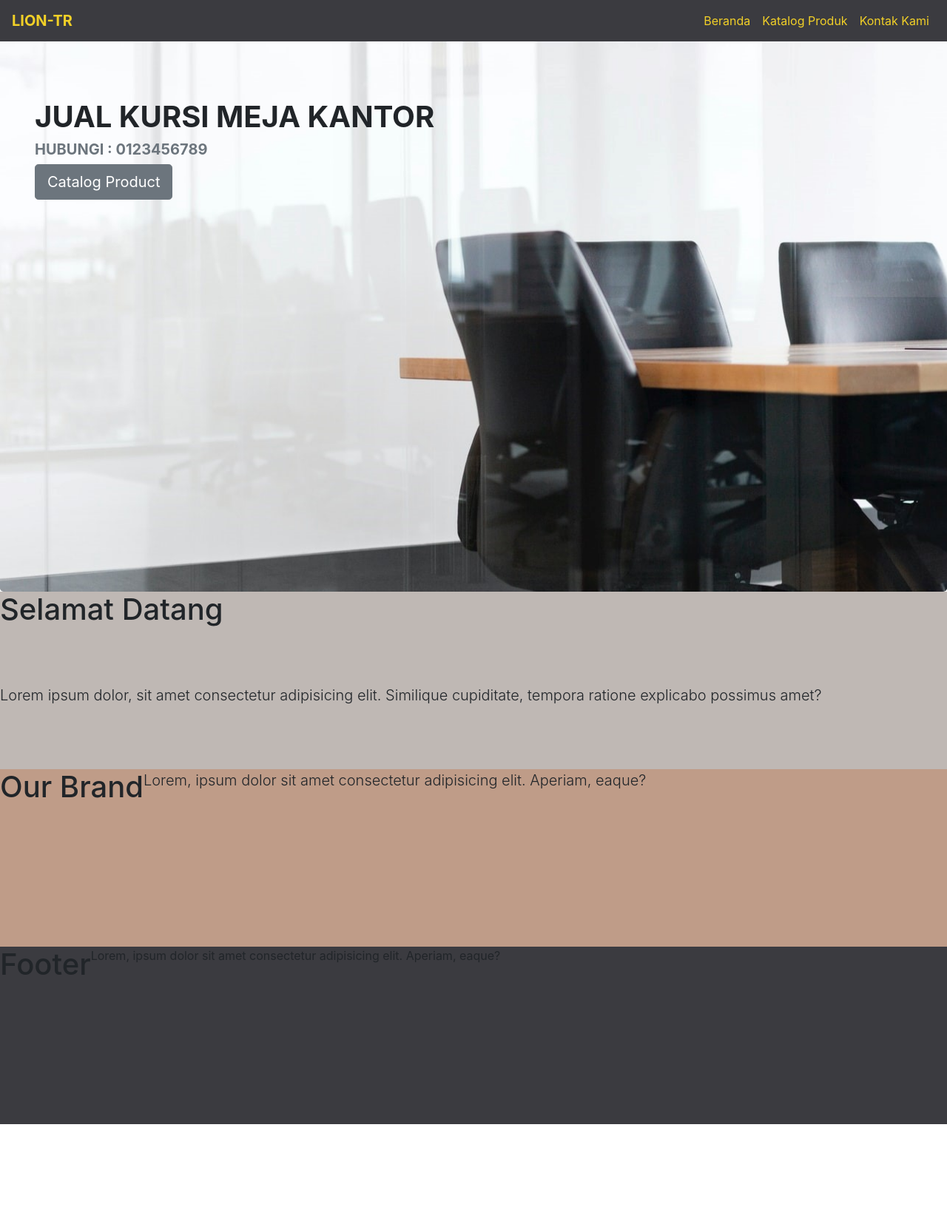
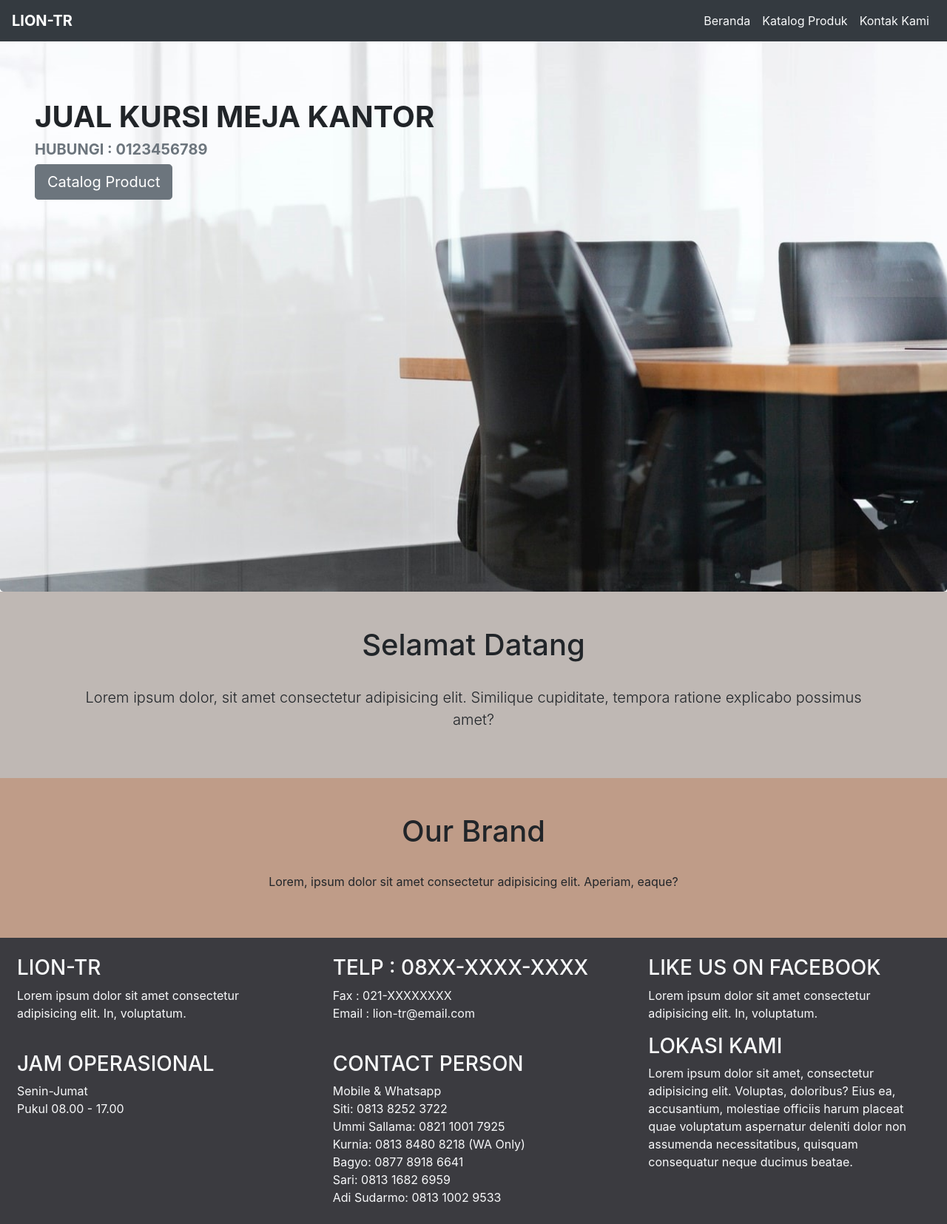
Before and after one commit to sawm97/lion-tr, a React (Create React App) app: page / in a window 1280 px wide. Shown: the whole page at 74% size. Before the commit the page ends 1520 px from the top, so only its background shows below. Built offline with nearby package versions, Linux system fonts and the light colour scheme.

Commit message:
margin home containers

```diff
--- a/src/components/Header.jsx
+++ b/src/components/Header.jsx
@@ -15,19 +15,19 @@ export default function Header() {
 
     return (
         <div className="container-fluid mw-100">
-            <Navbar style={{backgroundColor: "#3B3B40"}} className="fixed-top" dark expand="md">
-                <NavbarBrand href="/" style={{color: "#F2D027"}} className="font-weight-bolder" >LION-TR</NavbarBrand>
+            <Navbar className="bg-dark fixed-top" dark expand="md">
+                <NavbarBrand href="/" className="font-weight-bolder">LION-TR</NavbarBrand>
                 <NavbarToggler onClick={toggle} />
                 <Collapse isOpen={isOpen} navbar>
                     <Nav className="bg-transparant ml-auto" navbar>
                         <NavItem>
-                            <NavLink href="/" style={{color: "#F2D027"}}>Beranda</NavLink>
+                            <NavLink href="/" className="text-light">Beranda</NavLink>
                         </NavItem>
                         <NavItem>
-                            <NavLink href="/catalog-product" style={{color: "#F2D027"}}>Katalog Produk</NavLink>
+                            <NavLink href="/catalog-product" className="text-light">Katalog Produk</NavLink>
                         </NavItem>
                         <NavItem>
-                            <NavLink href="/contact-us" style={{color: "#F2D027"}}>Kontak Kami</NavLink>
+                            <NavLink href="/contact-us" className="text-light">Kontak Kami</NavLink>
                         </NavItem>
                     </Nav>
                 </Collapse>
--- a/src/components/Home.jsx
+++ b/src/components/Home.jsx
@@ -4,8 +4,8 @@ import './style.css'
 
 export default function Home() {
     return (
-        <div className="container mw-100">
-            <div className="row jumbotron mb-0">
+        <div className="container mw-100 vh-100">
+            <div className="row jumbotron mb-0 h-100">
                 <div className="container float-right column">
                     <h1 className="display-5 fa-font-awesome font-weight-bold">JUAL KURSI MEJA KANTOR</h1>
                     <h1 className="lead font-weight-bold text-secondary">HUBUNGI : 0123456789</h1>
@@ -14,17 +14,72 @@ export default function Home() {
                     </Link>
                 </div>
             </div>
-            <div className="row home1">
-                <h1>Selamat Datang</h1>
-                <p className="lead">Lorem ipsum dolor, sit amet consectetur adipisicing elit. Similique cupiditate, tempora ratione explicabo possimus amet?</p>
+            <div className="row home1 h-auto">
+                <div className="container mx-auto my-5">
+                    <div className="row">
+                        <div className="container">
+                            <h1 className="text-center">Selamat Datang</h1>
+                            <br/>
+                            <p className="text-center lead">Lorem ipsum dolor, sit amet consectetur adipisicing elit. Similique cupiditate, tempora ratione explicabo possimus amet?</p>
+                        </div>
+                    </div>
+                </div>
             </div>
-            <div className="row home2">
-                <h1>Our Brand</h1>
-                <p className="lead">Lorem, ipsum dolor sit amet consectetur adipisicing elit. Aperiam, eaque?</p>
+            <div className="row home2 flex-wrap h-auto">
+                <div className="container mx-auto my-5">
+                    <div className="row">
+                        <div className="container">
+                            <h1 className="text-center">Our Brand</h1>
+                            <br/>
+                            <p className="text-center">Lorem, ipsum dolor sit amet consectetur adipisicing elit. Aperiam, eaque?</p>
+                        </div>
+                    </div>
+                </div>
             </div>
-            <div className="row home3">
-                <h1>Footer</h1>
-                <p>Lorem, ipsum dolor sit amet consectetur adipisicing elit. Aperiam, eaque?</p>
+            <div className="row home3 h-auto">
+                <div className="container-fluid mt-3">
+                    <div className="row">
+                        <div className="col-sm mx-2 my-2">
+                            <h3 className="text-left text-light">LION-TR</h3>
+                            <p className="text-light">Lorem ipsum dolor sit amet consectetur adipisicing elit. In, voluptatum.</p>
+                            <br/>
+                            <h3 className="text-left text-light">JAM OPERASIONAL</h3>
+                            <p className="text-light">
+                                Senin-Jumat
+                                <br/>
+                                Pukul 08.00 - 17.00
+                            </p>
+                        </div>
+                        <div className="col-sm mx-2 my-2">
+                            <h3 className="text-left text-light">TELP : 08XX-XXXX-XXXX</h3>
+                            <p className="text-light">
+                                Fax : 021-XXXXXXXX
+                                <br/>
+                                Email : lion-tr@email.com
+                            </p>
+                            <br/>
+                            <h3 className="text-left text-light">CONTACT PERSON</h3>
+                            <p className="text-light">
+                                Mobile & Whatsapp
+                                <br/>
+                                <ul className="text-left text-light list-unstyled">
+                                    <li>Siti: 0813 8252 3722</li>
+                                    <li>Ummi Sallama:  0821 1001 7925</li>
+                                    <li>Kurnia: 0813 8480 8218 (WA Only)</li>
+                                    <li>Bagyo:  0877 8918 6641</li>
+                                    <li>Sari: 0813 1682 6959</li>
+                                    <li>Adi Sudarmo: 0813 1002 9533</li>
+                                </ul>
+                            </p>
+                        </div>
+                        <div className="col-sm mx-2 my-2">
+                            <h3 className="text-left text-light">LIKE US ON FACEBOOK</h3>
+                            <p className="text-light">Lorem ipsum dolor sit amet consectetur adipisicing elit. In, voluptatum.</p>
+                            <h3 className="text-left text-light">LOKASI KAMI</h3>
+                            <p className="text-light">Lorem ipsum dolor sit amet, consectetur adipisicing elit. Voluptas, doloribus? Eius ea, accusantium, molestiae officiis harum placeat quae voluptatum aspernatur deleniti dolor non assumenda necessitatibus, quisquam consequatur neque ducimus beatae.</p>
+                        </div>
+                    </div>
+                </div>
             </div>
             {/* <div className="jumbotron">
                 <div className="container float-right column">
--- a/src/components/style.css
+++ b/src/components/style.css
@@ -39,7 +39,7 @@
     background: url(../assets/Home/drew-beamer-Se7vVKzYxTI-unsplash.jpg);
     background-image: transparant;
     background-size: cover;
-    height: 100vh;
+    /* height: 100vh; */
     text-align: center;
 }
 
@@ -54,20 +54,16 @@
 }
 
 .home1{
-    height: 30vh;
+    /* height: 30vh; */
     background-color: #BFB8B4;
 }
 
 .home2{
-    height: 30vh;
+    /* height: 40vh; */
     background-color: #BF9C88;
 }
 
 .home3{
-    height: 30vh;
+    /* height: 55vh; */
     background-color: #3B3B40;
 }
-
-.textNavbar {
-    color: #bf9c88;
-}
--- a/src/index.js
+++ b/src/index.js
@@ -3,7 +3,7 @@ import ReactDOM from 'react-dom'
 // import {Provider} from 'react-redux'
 // import store from './config/redux'
 import App from './components/App'
-import 'bootstrap/dist/css/bootstrap.min.css'
+// import 'bootstrap/dist/css/bootstrap.min.css'
 
 ReactDOM.render(
     // <Provider store={store}>
```
